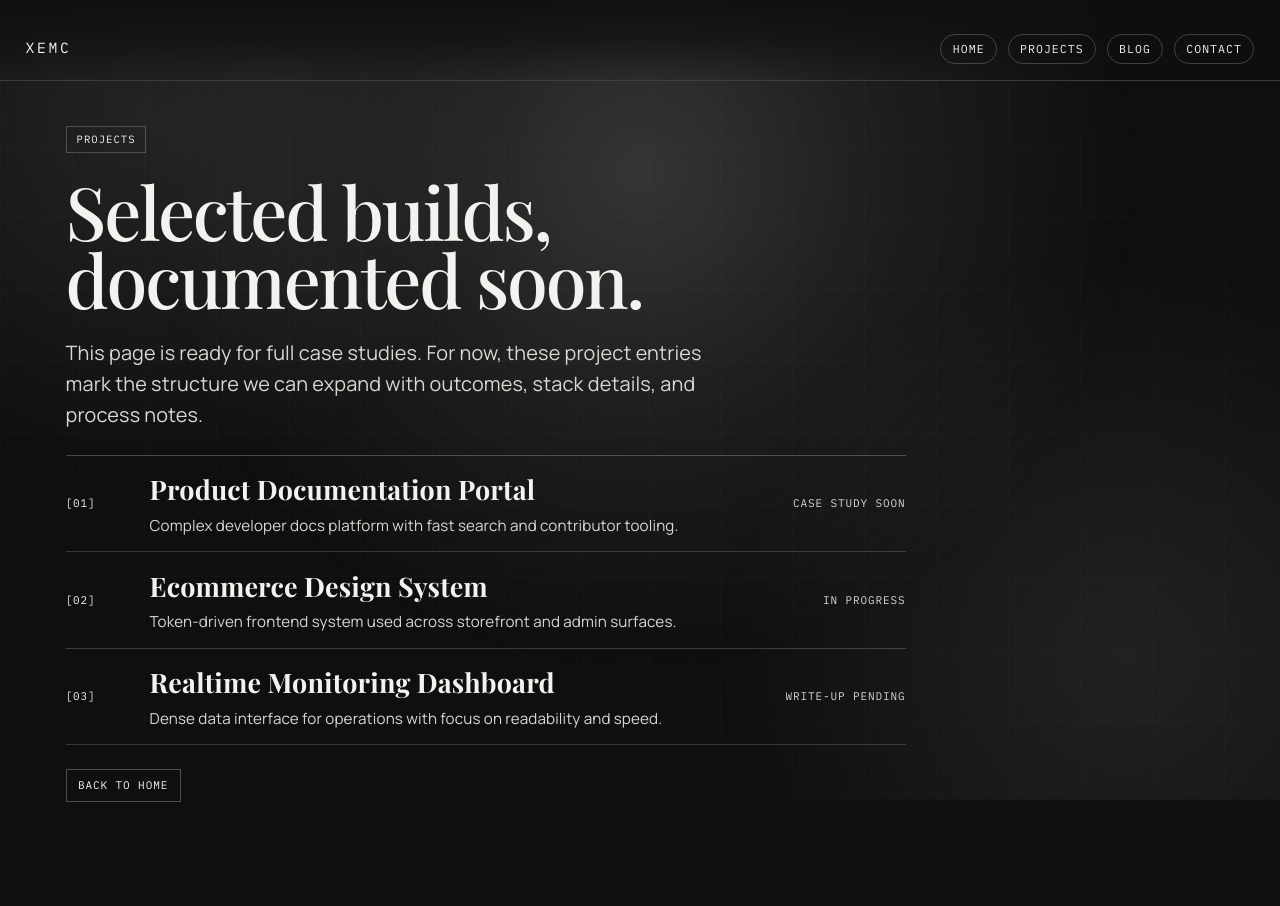
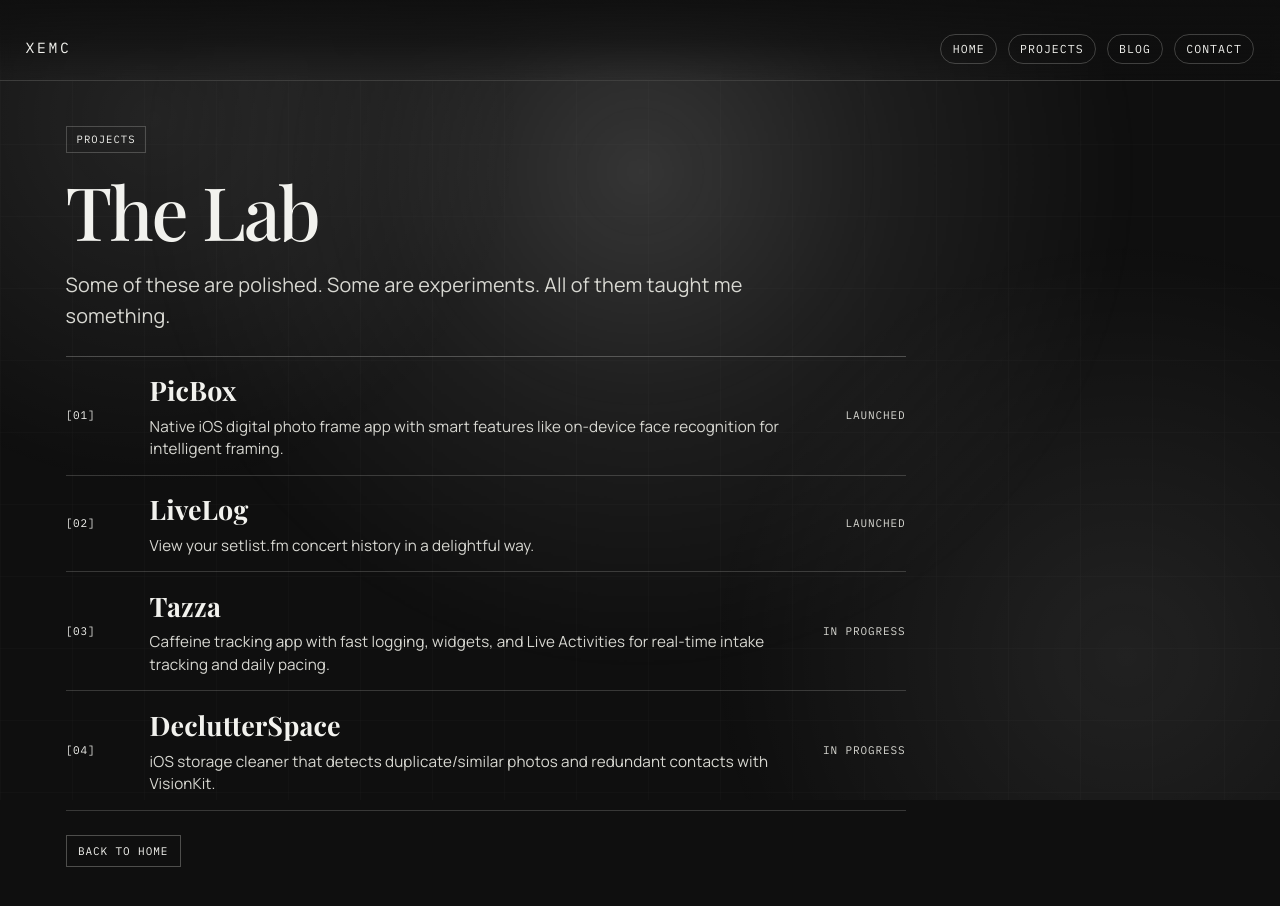
Before and after one commit to enrique7mc/xemc-dev, a Next.js app: page /projects in a window 1280 px wide. Shown: the top 906 px of the page. Before the commit the page ends 866 px from the top, so only its background shows below. Built offline with nearby package versions, Linux system fonts and the light colour scheme; no server answers.

Commit message:
Update projects content and add links to launched apps

```diff
--- a/src/app/entry.module.css
+++ b/src/app/entry.module.css
@@ -65,6 +65,16 @@
   font-size: clamp(1.2rem, 2.1vw, 1.7rem);
 }
 
+.projectLink {
+  color: inherit;
+  text-decoration: none;
+}
+
+.projectLink:hover {
+  text-decoration: underline;
+  text-underline-offset: 0.18em;
+}
+
 .itemWrap {
   display: grid;
   gap: 0.32rem;
--- a/src/app/projects/page.tsx
+++ b/src/app/projects/page.tsx
@@ -5,25 +5,32 @@ import styles from "../entry.module.css";
 
 const drafts = [
   {
-    title: "Product Documentation Portal",
-    summary: "Complex developer docs platform with fast search and contributor tooling.",
-    status: "Case study soon",
+    title: "PicBox",
+    summary: "Native iOS digital photo frame app with smart features like on-device face recognition for intelligent framing.",
+    status: "Launched",
+    url: "https://picbox.xemc.dev/",
   },
   {
-    title: "Ecommerce Design System",
-    summary: "Token-driven frontend system used across storefront and admin surfaces.",
+    title: "LiveLog",
+    summary: "View your setlist.fm concert history in a delightful way.",
+    status: "Launched",
+    url: "https://livelog.xemc.dev/",
+  },
+  {
+    title: "Tazza",
+    summary: "Caffeine tracking app with fast logging, widgets, and Live Activities for real-time intake tracking and daily pacing.",
     status: "In progress",
   },
   {
-    title: "Realtime Monitoring Dashboard",
-    summary: "Dense data interface for operations with focus on readability and speed.",
-    status: "Write-up pending",
+    title: "DeclutterSpace",
+    summary: "iOS storage cleaner that detects duplicate/similar photos and redundant contacts with VisionKit.",
+    status: "In Progress",
   },
 ];
 
 export const metadata: Metadata = createPageMetadata({
   title: "Projects",
-  description: "Selected frontend projects and case studies focused on product outcomes and system design.",
+  description: "Selected projects and case studies focused on product outcomes and system design.",
   path: "/projects",
   imagePath: "/projects/opengraph-image",
 });
@@ -32,17 +39,29 @@ export default function ProjectsPage() {
   return (
     <section className={styles.page}>
       <p className={styles.kicker}>Projects</p>
-      <h1 className={styles.title}>Selected builds, documented soon.</h1>
+      <h1 className={styles.title}>The Lab</h1>
       <p className={styles.lead}>
-        This page is ready for full case studies. For now, these project entries mark the structure we can
-        expand with outcomes, stack details, and process notes.
+        Some of these are polished. Some are experiments. All of them taught me something.
       </p>
       <ul className={styles.list}>
         {drafts.map((project, index) => (
           <li key={project.title}>
             <p className={styles.listIndex}>[{String(index + 1).padStart(2, "0")}]</p>
             <div className={styles.itemWrap}>
-              <h2 className={styles.itemTitle}>{project.title}</h2>
+              <h2 className={styles.itemTitle}>
+                {project.url ? (
+                  <a
+                    className={styles.projectLink}
+                    href={project.url}
+                    target="_blank"
+                    rel="noopener noreferrer"
+                  >
+                    {project.title}
+                  </a>
+                ) : (
+                  project.title
+                )}
+              </h2>
               <p>{project.summary}</p>
             </div>
             <p className={styles.listMeta}>{project.status}</p>
```
Also changed, not shown: src/app/contact/page.tsx (+5 -6 lines).
